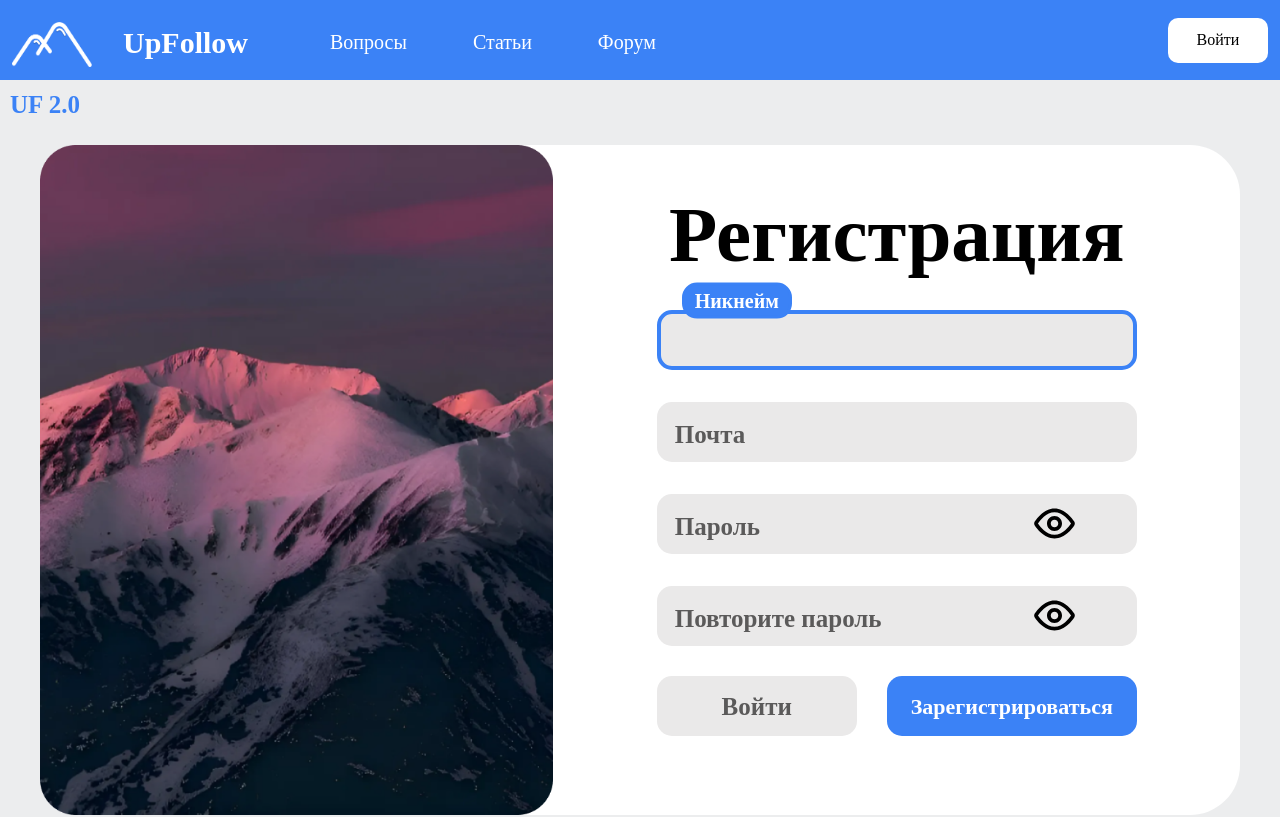
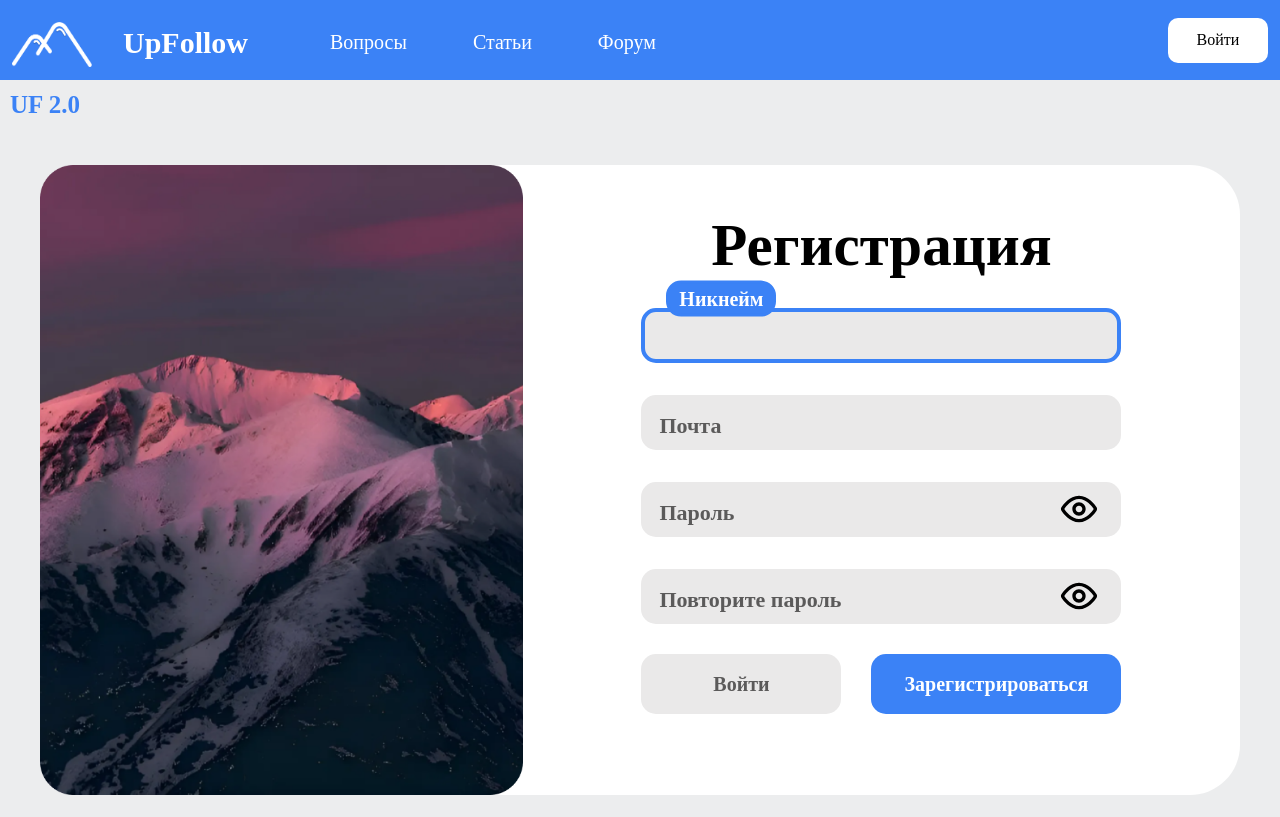
Before and after one commit to OverflowProjectMSP/final, a Vue app in the folder client/: page /SignUp in a window 1280 px wide. Shown: the top 817 px of the page. Built offline with nearby package versions, Linux system fonts and the light colour scheme; no server answers; a web font is replaced by a local one.

Commit message:
Уменьшение регистрации

```diff
--- a/client/src/components/Login/RegisterPage.vue
+++ b/client/src/components/Login/RegisterPage.vue
@@ -261,7 +261,7 @@ h6 {
 h1 {
   text-align: center;
   font-weight: 700;
-  font-size: 79px;
+  font-size: 59px;
   color: #000;
   width: 100%;
 }
@@ -270,7 +270,7 @@ h1 {
   display: flex;
 
   width: 1200px;
-  height: 670px;
+  height: 630px;
   background-color: #fff;
   border-radius: 50px;
 }
@@ -282,7 +282,7 @@ h1 {
 }
 
 .img {
-  height: 670px;
+  height: 630px;
 }
 
 .main-content {
@@ -301,7 +301,7 @@ h1 {
 .input {
   border-radius: 15px;
   width: 480px;
-  height: 60px;
+  height: 55px;
   background: #eae9e9;
   border: none;
   padding: 20px;
@@ -319,7 +319,7 @@ h1 {
   position: absolute;
   font-family: var(--font-family);
   font-weight: 700;
-  font-size: 25px;
+  font-size: 22px;
   color: #5b5a5a;
   top: 14px;
   left: 18px;
@@ -338,7 +338,7 @@ h1 {
   position: absolute;
   font-family: var(--font-family);
   font-weight: 700;
-  font-size: 25px;
+  font-size: 22px;
   color: #5b5a5a;
   top: 14px;
   left: 18px;
@@ -363,7 +363,7 @@ input:focus {
   position: absolute;
   font-family: var(--font-family);
   font-weight: 700;
-  font-size: 25px;
+  font-size: 22px;
   color: #5b5a5a;
   top: 14px;
   left: 18px;
@@ -374,12 +374,12 @@ input:focus {
 
 .eye {
   position: absolute;
-  width: 45px;
-  height: 45px;
+  width: 40px;
+  height: 40px;
   z-index: 400;
   cursor: pointer;
   top: 7px;
-  right: 60px;
+  right: 22px;
 }
 
 .rep-password {
@@ -390,7 +390,7 @@ input:focus {
   position: absolute;
   font-family: var(--font-family);
   font-weight: 700;
-  font-size: 25px;
+  font-size: 22px;
   color: #5b5a5a;
   top: 14px;
   left: 18px;
@@ -403,7 +403,7 @@ input:focus {
 .login {
   font-family: var(--font-family);
   font-weight: 700;
-  font-size: 22px;
+  font-size: 20px;
   color: #fff;
   background: #3b82f6;
   cursor: pointer;
@@ -465,7 +465,7 @@ input:focus {
 .reg {
   font-family: var(--font-family);
   font-weight: 700;
-  font-size: 25px;
+  font-size: 20px;
   text-align: center;
   color: #5b5a5a;
   background: #eae9e9;
```
